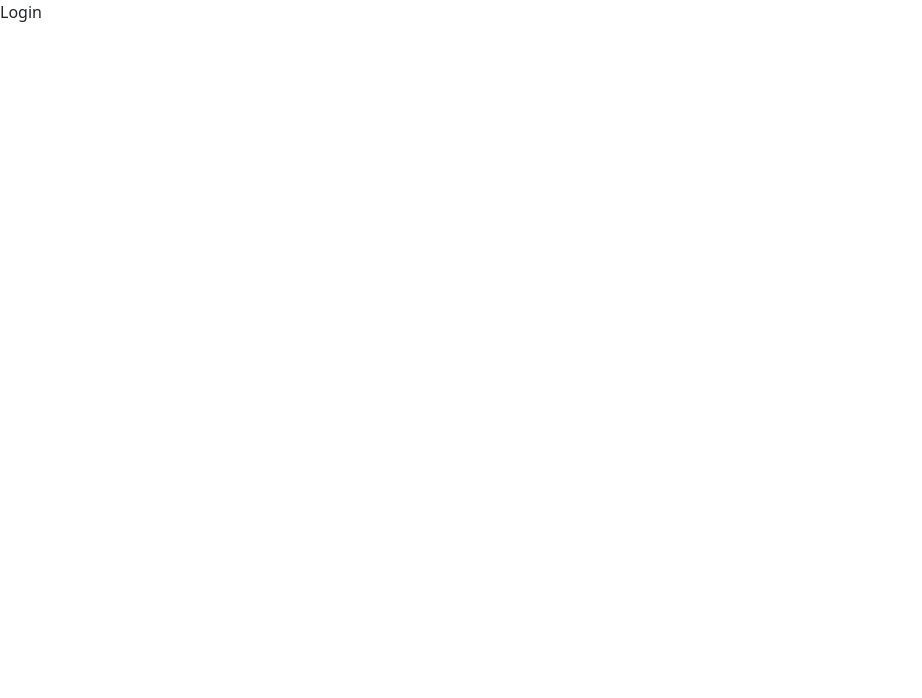
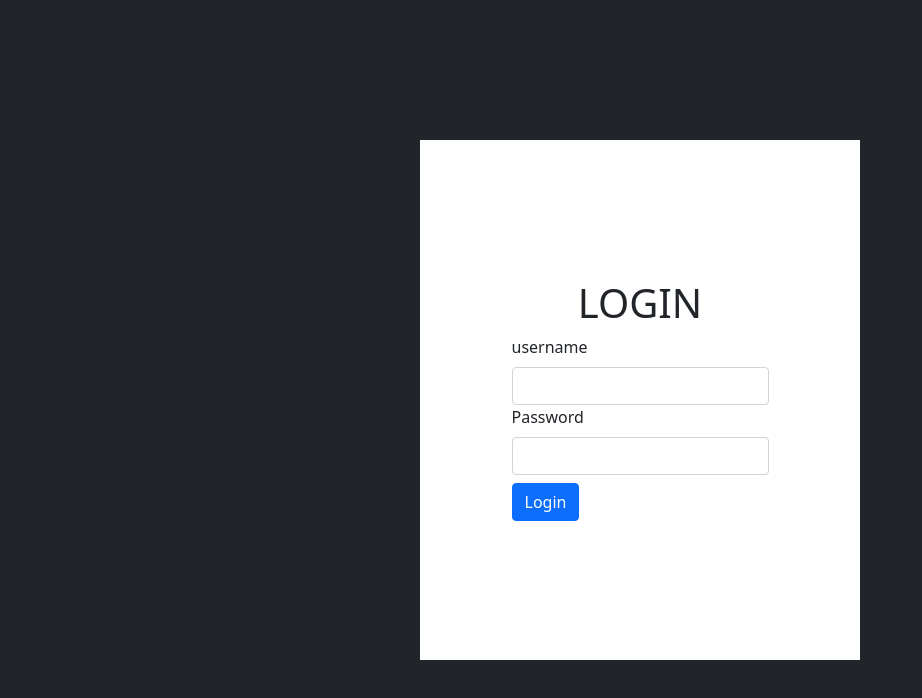
Before and after one commit to methus364/GI, a React (Vite) app: page /login in a window 1280 px wide. Shown: the top 698 px of the page, without its empty margins (0-922 px from the left). Built offline with nearby package versions, Linux system fonts and the light colour scheme.

Commit message:
add component

```diff
--- /dev/null
+++ b/src/component/user/Formlogin.jsx
@@ -0,0 +1,49 @@
+
+const Formlogin = () => {
+    return (
+        <>
+            <div className="container-fluid  d-flex align-items-center justify-content-center bg-dark d-flex" style={{ height: "100vh" }}>
+                <div className="bg-white d-flex flex-column  align-items-center justify-content-center " style={{ height: "65vh",width:"55vh" }}>
+                    <div>
+                        <h1>LOGIN</h1>
+                    </div>
+                    <div>
+                        <form action="">
+                            <div className="">
+                                <label htmlFor="requestDate" className="form-label">
+                                    username
+                                </label>
+                                <input
+                                    type="text"
+                                    className="form-control"
+                                    id="requestDate"
+                                    name="requestDate"
+                                // value={}
+                                // onChange={}
+                                />
+                            </div>
+                            <div className="">
+                                <label htmlFor="requestDate" className="form-label">
+                                    Password
+                                </label>
+                                <input
+                                    type="text"
+                                    className="form-control"
+                                    id="requestDate"
+                                    name="requestDate"
+                                // value={}
+                                // onChange={}
+                                />
+                            </div>
+                            <button type="submit" className="btn btn-primary mt-2">
+                                Login
+                            </button>
+                        </form>
+                    </div>
+                </div>
+            </div>
+        </>
+    )
+}
+
+export default Formlogin
--- a/src/component/user/Hero.jsx
+++ b/src/component/user/Hero.jsx
@@ -2,7 +2,7 @@
 const Hero = () => {
   return (
     <>
-        <div className="">
+        <div className="container-fuid">
 
         </div>
     </>
--- a/src/page/user/Login.jsx
+++ b/src/page/user/Login.jsx
@@ -1,8 +1,9 @@
+import Formlogin from "../../component/user/Formlogin"
 
 const Login = () => {
   return (
     <div>
-        Login
+        <Formlogin/>
     </div>
   )
 }
```
